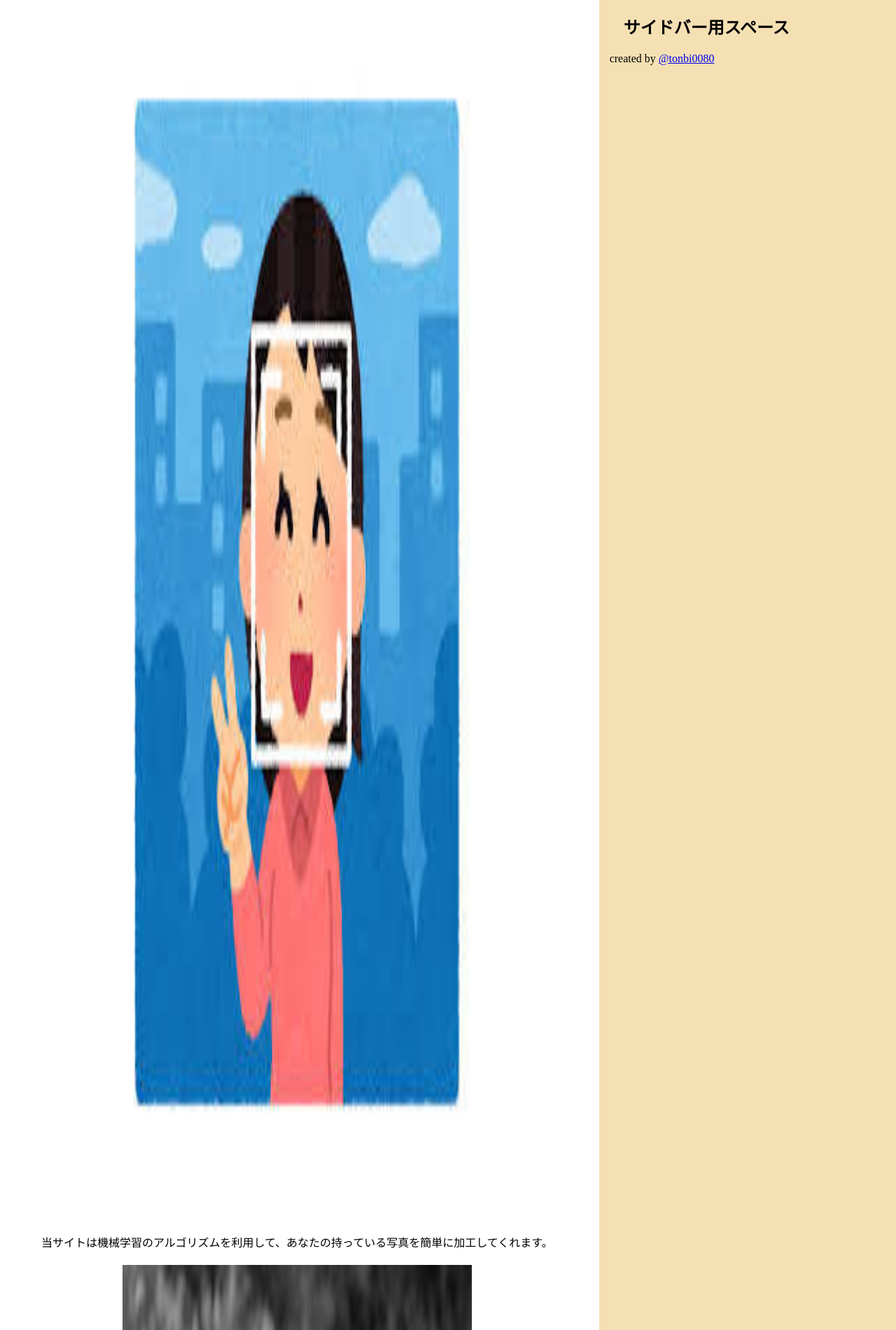
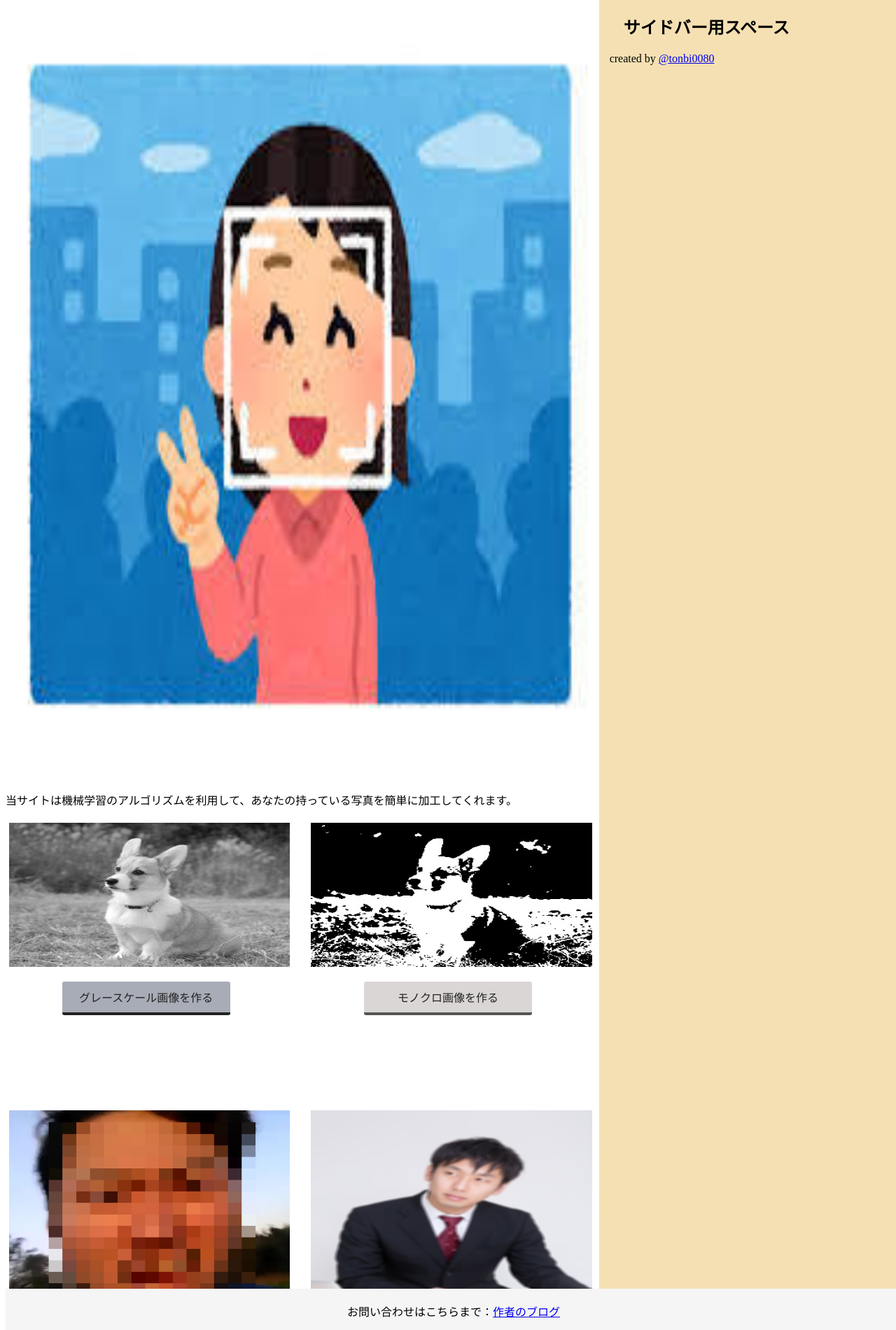
Before and after one commit to Tonbi00080/imgeditsite, a Django app: page /imgapp/ in a window 1280 px wide. Shown: the part 60-1961 px from the top of the page at 70% size. Run offline with Django 3.2, Linux system fonts and the light colour scheme; some libraries are stand-ins or nearby versions.

Commit message:
一覧をタイルレイアウトに修正

```diff
--- a/imgapp/templates/imgapp/complete.html
+++ b/imgapp/templates/imgapp/complete.html
@@ -23,9 +23,7 @@
       </ul>
     </div>
   </div>
-  <div class="col-md-4">
-    {% include 'imgapp/sidebar.html' %}
-  </div>
+  {% include 'imgapp/sidebar.html' %}
 </div>
 </body>
 {% include 'imgapp/footer.html' %}
--- a/imgapp/templates/imgapp/index.html
+++ b/imgapp/templates/imgapp/index.html
@@ -13,33 +13,40 @@
 <title>画像編集</title>
 <div class="row">
   <div class="col-md-8">
-    <div class="main">
-      <img vspace="5px" hspace="5px" width="60%" height="60%" src="{% static "img/recog_face.jpg" %}" alt="recognition-face">
+    <img vspace="5px" hspace="5px" width="100%" height="60%" src="{% static "img/recog_face.jpg" %}" alt="recognition-face">
     <p>
       当サイトは機械学習のアルゴリズムを利用して、あなたの持っている写真を簡単に加工してくれます。
     </p>
-      <img vspace="5px" hspace="5px" width="60%" height="60%" src="{% static "img/testdog_gray.jpg" %}" alt="gray-dog">
+    <div class="row">
+      <div class="col-md-6">
+        <img vspace="5px" hspace="5px" width="100%" height="50%" src="{% static "img/testdog_gray.jpg" %}" alt="gray-dog">
         <p>
           <a class="edit gray" href="{% url 'imgapp:upload' %}?cvt_param={{ "gray"|urlencode }}">グレースケール画像を作る</a>
         </p>
-      <img vspace="5px" hspace="5px" width="60%" height="60%" src="{% static "img/monodog_monochrome.jpg" %}" alt="monochrome-dog">
+      </div>
+      <div class="col-md-6">
+        <img vspace="5px" hspace="5px" width="100%" height="50%" src="{% static "img/monodog_monochrome.jpg" %}" alt="monochrome-dog">
         <p>
           <a class="edit monochrome" href="{% url 'imgapp:upload' %}?cvt_param={{ "monochrome"|urlencode }}">モノクロ画像を作る</a>
         </p>
-      <img vspace="5px" hspace="5px" width="60%" height="60%" src="{% static "img/sutehage3_mosaic.jpg" %}" alt="mosaic-sutehage">
+      </div>
+    </div>
+    <div class="row">
+      <div class="col-md-6">
+        <img vspace="5px" hspace="5px" width="100%" height="50%" src="{% static "img/sutehage3_mosaic.jpg" %}" alt="mosaic-sutehage">
         <p>
           <a class="edit mosaic" href="{% url 'imgapp:upload' %}?cvt_param={{ "mosaic"|urlencode }}">顔モザイク画像を作る</a>
         </p>
-      <img vspace="5px" hspace="5px" width="60%" height="60%" src="{% static "img/salary_man_convolute.jpg" %}" alt="conv-man">
+      </div>
+      <div class="col-md-6">
+        <img vspace="5px" hspace="5px" width="100%" height="50%" src="{% static "img/salary_man_convolute.jpg" %}" alt="conv-man">
         <p>
           <a class="edit convolute" href="{% url 'imgapp:upload' %}?cvt_param={{ "convolute"|urlencode }}">ぼかし画像を作る</a>
         </p>
-
       </div>
     </div>
-  <div class="col-md-4">
+  </div>
   {% include 'imgapp/sidebar.html' %}
-  </div>
 </div>
 </body>
 {% include 'imgapp/footer.html' %}
--- a/imgapp/templates/imgapp/sidebar.html
+++ b/imgapp/templates/imgapp/sidebar.html
@@ -3,9 +3,11 @@
 <head>
   <link rel="stylesheet" type="text/css" href="{% static 'css/common-layout.css' %}" /> <!-- ← 追加 -->
 </head>
-<div class="sidebar">
-  <h2>サイドバー用スペース</h2>
-  <p>
-  created by <a href="https://twitter.com/tonbi00080">@tonbi0080</a>
-  </p>
+<div class="col-md-4 side">
+  <div class="sidebar">
+    <h2>サイドバー用スペース</h2>
+    <p>
+    created by <a href="https://twitter.com/tonbi00080">@tonbi0080</a>
+    </p>
+  </div>
 </div>
--- a/imgapp/templates/imgapp/upload.html
+++ b/imgapp/templates/imgapp/upload.html
@@ -32,9 +32,7 @@
       </form>
     </div>
   </div>
-  <div class="col-md-4">
   {% include 'imgapp/sidebar.html' %}
-  </div>
 </div>
 </body>
 {% include 'imgapp/footer.html' %}
--- a/static/css/common-layout.css
+++ b/static/css/common-layout.css
@@ -24,8 +24,11 @@ body {
 }
 
 .col-md-4{
+  min-height:100%;
+}
+
+.side {
   background-color: #f5e0b3;
-  min-height:100%;
 }
 
 .footer {
@@ -61,23 +64,19 @@ input {
 }
 
 .form {
-  margin-left: 25%;
+  margin-left: 10%;
   font-size: 18px;
 }
 
 .img-before{
   margin: 5%;
-  width: 40%;
+  width: 45%;
   float: left;
 }
 .img-after{
   margin: 5%;
-  width: 40%;
+  width: 45%;
   float: right;
-}
-
-.button-area {
-  clear: both;
 }
 
 ul.nav {
@@ -105,6 +104,10 @@ button:active {
   -webkit-transform: translateY(4px);
   transform: translateY(4px);/*下に動く*/
   border-bottom: none;/*線を消す*/
+}
+
+.col-md-6 p {
+    text-align: center;
 }
 
 a.edit{
```
Also changed, not shown: imgapp/templates/imgapp/preview.html (+6 -6 lines). Lines whose indentation alone changed are shown as unchanged.
